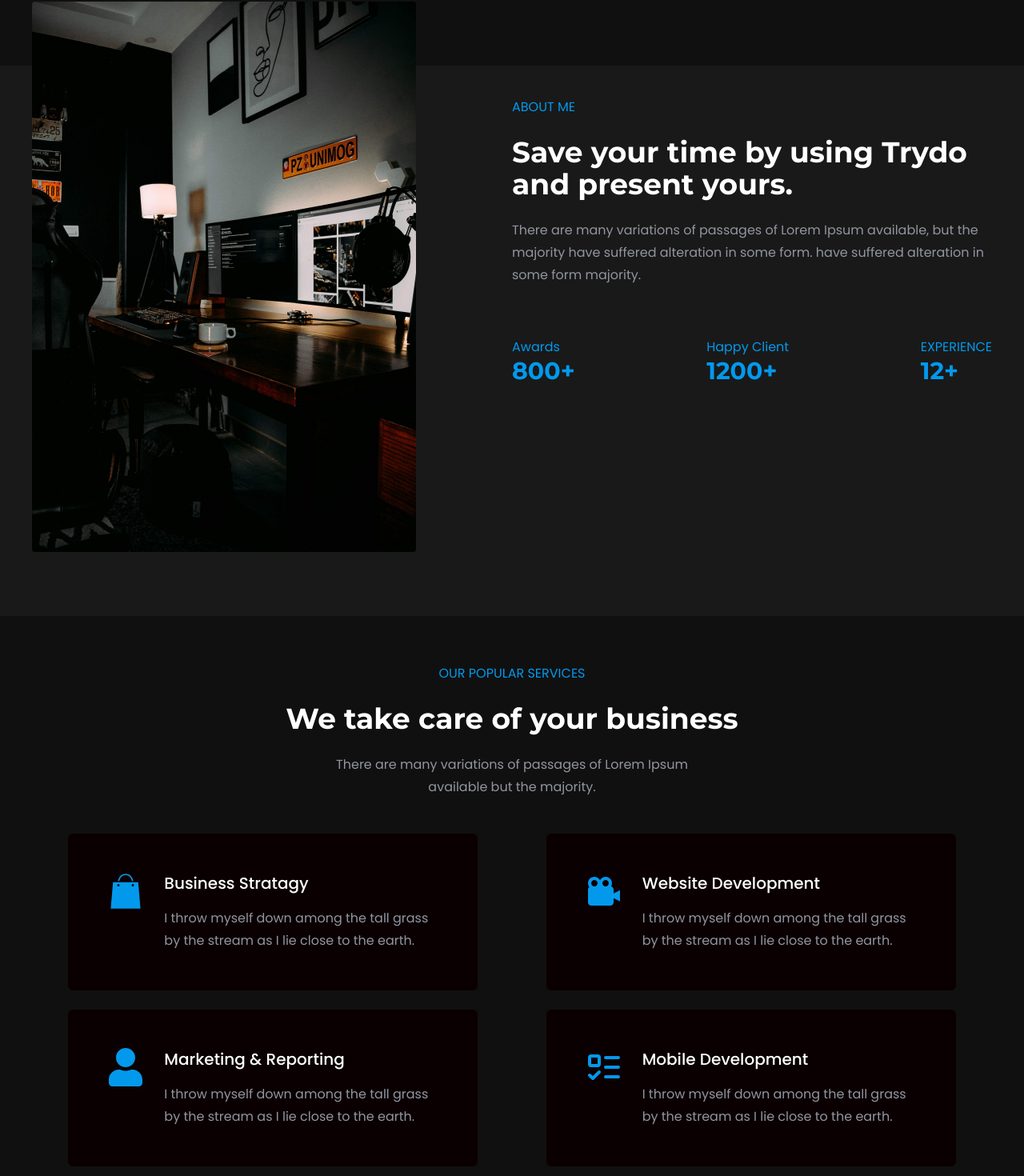
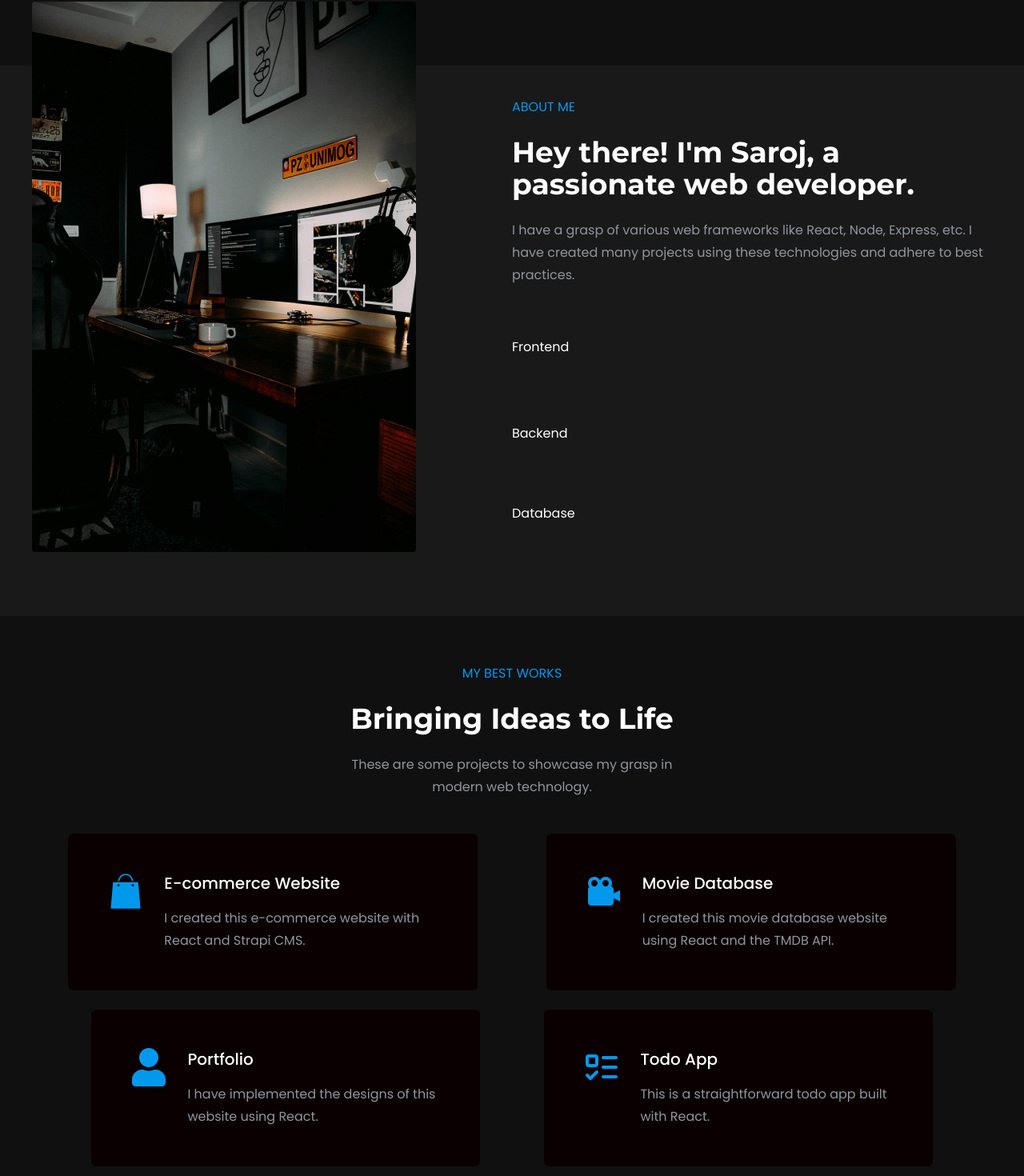
Before and after one commit to sarojdey/portfolio, a React (Vite) app: page / in a window 1280 px wide. Shown: the part 858-2328 px from the top of the page at 80% size. Built offline with nearby package versions, Linux system fonts and the light colour scheme.

Commit message:
upto project section completed

```diff
--- a/src/components/AboutMe.jsx
+++ b/src/components/AboutMe.jsx
@@ -3,42 +3,71 @@ import img from "../assets/setup.jpg";
 
 function AboutMe() {
   return (
-    <div className="bg-black1 mt-32 flex justify-between  flex-col lg:flex-row items-center relative p-10">
+    <div className="bg-black1 mt-32  flex justify-between  flex-col lg:flex-row items-center relative p-10">
       <div className=" -top-20  h-h2 w-w2 md:h-h1 md:w-w1 overflow-hidden flex-shrink-0 rounded  absolute ">
         <img src={img} alt="image" className=" h-full w-full object-cover" />
       </div>
       <div className=" h-h2x w-w2 md:h-h1x md:w-w1 "></div>
-      <div className="h-h2x md:h-h1x w-full md:w-1/2">
-       <div className="flex flex-col">
-       <span className="pb-6 text-textblue ">ABOUT ME</span>
-        <span className="pb-6 font-font1 text-4xl font-bold text-textwhite leading-10">Save your time by using Trydo and present yours.</span>
-        <span className="pb-6 leading-7 text-textgrey">
-          There are many variations of passages of Lorem Ipsum available, but
-          the majority have suffered alteration in some form. have suffered
-          alteration in some form majority.
-        </span>
-       </div>
-        <div className="flex justify-between mt-10 ">
+      <div className=" md:h-h1x w-full md:w-1/2">
+        <div className="flex flex-col">
+          <span className="pb-6 text-textblue ">ABOUT ME</span>
+          <span className="pb-6 font-font1 text-4xl font-bold text-textwhite leading-10">
+            Hey there! I'm Saroj, a passionate web developer.
+          </span>
+          <span className="pb-6 leading-7 text-textgrey">
+            I have a grasp of various web frameworks like React, Node, Express,
+            etc. I have created many projects using these technologies and
+            adhere to best practices.
+          </span>
+        </div>
+        <div className=" mt-10 mb-5">
           <div
             className="flex
-            flex-col "
+            flex-col mb-3"
           >
-            <span className="text-textblue">Awards</span>
-            <span className="text-textblue font-font1 text-3xl font-bold">800+</span>
+            <span className="text-textwhite">Frontend</span>
+            {/* <span className="text-textblue font-font1 text-3xl font-bold">
+              5+
+            </span> */}
+            <div className=" flex justify-evenly w-80 h-12 my-3 ">
+              <div className="aspect-square bg-green-500 rounded-sm"></div>
+              <div className="aspect-square bg-green-500 rounded-sm"></div>
+              <div className="aspect-square bg-green-500 rounded-sm"></div>
+              <div className="aspect-square bg-green-500 rounded-sm"></div>
+              <div className="aspect-square  bg-textwhite rounded-sm"></div>
+            </div>
           </div>
           <div
             className="flex
-            flex-col"
+            flex-col mb-3"
           >
-            <span className="text-textblue">Happy Client</span>
-            <span className="text-textblue font-font1 text-3xl font-bold">1200+</span>
+            <span className="text-textwhite">Backend</span>
+            {/* <span className="text-textblue font-font1 text-3xl font-bold">
+              10+
+            </span> */}
+            <div className=" flex justify-evenly w-64 h-10 my-3 ">
+              <div className="aspect-square bg-yellow-500 rounded-sm"></div>
+              <div className="aspect-square bg-yellow-500 rounded-sm"></div>
+              <div className="aspect-square bg-yellow-500 rounded-sm"></div>
+              <div className="aspect-square bg-textwhite rounded-sm"></div>
+              <div className="aspect-square bg-textwhite rounded-sm"></div>
+            </div>
           </div>
           <div
             className="flex
-            flex-col"
+            flex-col mb3"
           >
-            <span className="text-textblue">EXPERIENCE</span>
-            <span className="text-textblue font-font1 text-3xl font-bold">12+</span>
+            <span className="text-textwhite">Database</span>
+            {/* <span className="text-textblue font-font1 text-3xl font-bold">
+              1+
+            </span> */}
+            <div className=" flex justify-evenly w-52 h-8 my-3 ">
+              <div className="aspect-square bg-orange-500 rounded-sm"></div>
+              <div className="aspect-square bg-orange-500 rounded-sm"></div>
+              <div className="aspect-square bg-textwhite rounded-sm"></div>
+              <div className="aspect-square bg-textwhite rounded-sm"></div>
+              <div className="aspect-square bg-textwhite rounded-sm"></div>
+            </div>
           </div>
         </div>
       </div>
--- a/src/components/Projects.jsx
+++ b/src/components/Projects.jsx
@@ -10,14 +10,14 @@ function Projects() {
     <div className="pt-10">
       {/* sec1 */}
       <div className="flex flex-col items-center p-5">
-        <span className=" pb-6 text-textblue text-center">OUR POPULAR SERVICES</span>
+        <span className=" pb-6 text-textblue text-center">MY BEST WORKS</span>
         <span className=" text-center pb-6 font-font1 text-4xl font-bold text-textwhite leading-10">
-          We take care of your business
+          Bringing Ideas to Life
         </span>
         <span className="pb-6 text-center leading-7 text-textgrey">
-          There are many variations of passages of Lorem Ipsum{" "}
+          These are some projects to showcase my grasp in{" "}
           <br className=" hidden md:block" />
-          available but the majority.
+          modern web technology.
         </span>
       </div>
       {/* sec2 */}
@@ -27,14 +27,15 @@ function Projects() {
           <div className="cursor-pointer hover:bg-blue2 hover:-translate-y-0.5 transition-all duration-300 ease-in-out group w-11/12 mb-6 md:w-2/5 p-12 flex bg-black3 rounded-md">
             {/* icon  */}
             <div>
-              <GiShoppingBag  className="group-hover:text-textwhite mr-6 text-5xl text-textblue" />
+              <GiShoppingBag className="group-hover:text-textwhite mr-6 text-5xl text-textblue" />
             </div>
             {/* desc  */}
             <div className="flex flex-col">
-              <span className="text-xl font-medium pb-4 text-textwhite">Business Stratagy</span>
+              <span className="text-xl font-medium pb-4 text-textwhite">
+                E-commerce Website
+              </span>
               <span className="leading-7 group-hover:text-textwhite text-textgrey">
-                I throw myself down among the tall grass by the stream as I lie
-                close to the earth.
+                I created this e-commerce website with React and Strapi CMS.
               </span>
             </div>
           </div>
@@ -45,10 +46,12 @@ function Projects() {
             </div>
             {/* desc  */}
             <div className="flex flex-col">
-              <span className="text-xl font-medium pb-4 text-textwhite">Website Development</span>
+              <span className="text-xl font-medium pb-4 text-textwhite">
+                Movie Database
+              </span>
               <span className="leading-7 group-hover:text-textwhite text-textgrey">
-                I throw myself down among the tall grass by the stream as I lie
-                close to the earth.
+                I created this movie database website using React and the TMDB
+                API.
               </span>
             </div>
           </div>
@@ -62,10 +65,11 @@ function Projects() {
             </div>
             {/* desc  */}
             <div className="flex flex-col">
-              <span className="text-xl font-medium pb-4 text-textwhite">Marketing & Reporting</span>
+              <span className="text-xl font-medium pb-4 text-textwhite">
+                Portfolio
+              </span>
               <span className="leading-7 group-hover:text-textwhite text-textgrey">
-                I throw myself down among the tall grass by the stream as I lie
-                close to the earth.
+                I have implemented the designs of this website using React.
               </span>
             </div>
           </div>
@@ -76,10 +80,11 @@ function Projects() {
             </div>
             {/* desc  */}
             <div className="flex flex-col">
-              <span className="text-xl font-medium pb-4 text-textwhite">Mobile Development</span>
+              <span className="text-xl font-medium pb-4 text-textwhite">
+                Todo App
+              </span>
               <span className="leading-7 group-hover:text-textwhite text-textgrey">
-                I throw myself down among the tall grass by the stream as I lie
-                close to the earth.
+                This is a straightforward todo app built with React.
               </span>
             </div>
           </div>
```
